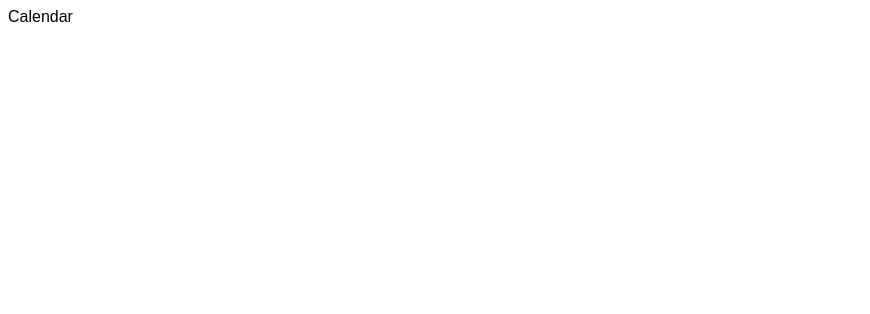
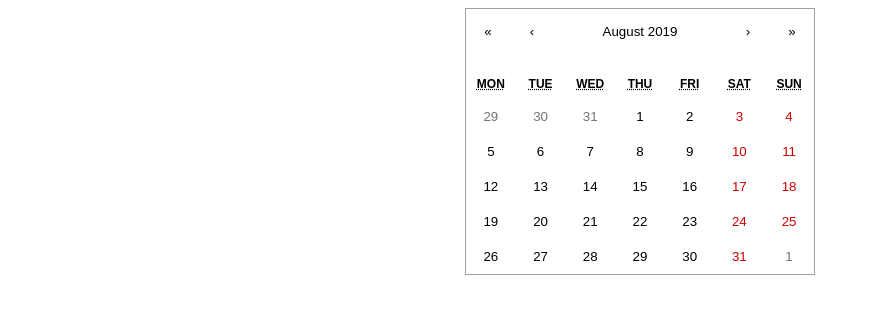
Before and after one commit to devmountainwon5/HealthyHome, a React (Create React App) app in the folder healthy-home/: page /#/calendar in a window 1280 px wide. Shown: the top 314 px of the page, without its empty margins (0-870 px from the left). Built offline with nearby package versions, Linux system fonts and the light colour scheme.

Commit message:
Attempted a fix

```diff
--- a/healthy-home/package.json
+++ b/healthy-home/package.json
@@ -14,6 +14,7 @@
     "massive": "^5.11.2",
     "path": "^0.12.7",
     "react": "^16.8.6",
+    "react-calendar": "^2.19.0",
     "react-dom": "^16.8.6",
     "react-redux": "^7.1.0",
     "react-router-dom": "^5.0.1",
--- a/healthy-home/src/Routes.js
+++ b/healthy-home/src/Routes.js
@@ -3,7 +3,7 @@ import { Switch, Route } from 'react-router-dom';
 import React from 'react';
 
 // Local components
-// import Calendar from './Views/Calendar/Calendar';
+import Calendar from './Views/Calendar/Calendar';
 // import Home from './Views/Home/Home';
 // import Login from './Views/Login/Login/login';
 // import Tips from './Views/Tips/Tips';
@@ -12,7 +12,7 @@ export default (
     <Switch>
         {/* Replace with proper component={} things later */}
         <Route path="/home" render={()=><div>Home</div>} />
-        <Route path="/calendar" render={()=><div>Calendar</div>} />
+        <Route path="/calendar" component={Calendar} />
         <Route path="/tips" render={()=><div>Tips</div>} />
         <Route path="/" render={()=><div>Login</div>} />
     </Switch>
--- a/healthy-home/src/Views/Calendar/Calendar.css
+++ b/healthy-home/src/Views/Calendar/Calendar.css
@@ -0,0 +1,7 @@
+.Calendar {
+    display: flex;
+    justify-content: center;
+    align-items: center;
+    width: 100%;
+    height: 100%;
+}
--- a/healthy-home/src/Views/Calendar/Calendar.js
+++ b/healthy-home/src/Views/Calendar/Calendar.js
@@ -0,0 +1,14 @@
+import React, { useState } from 'react';
+import ReactCalendar from 'react-calendar';
+
+import './Calendar.css';
+
+function Calendar() {
+    return (
+        <div className="Calendar">
+            <ReactCalendar />
+        </div>
+    );
+}
+
+export default Calendar;
```
